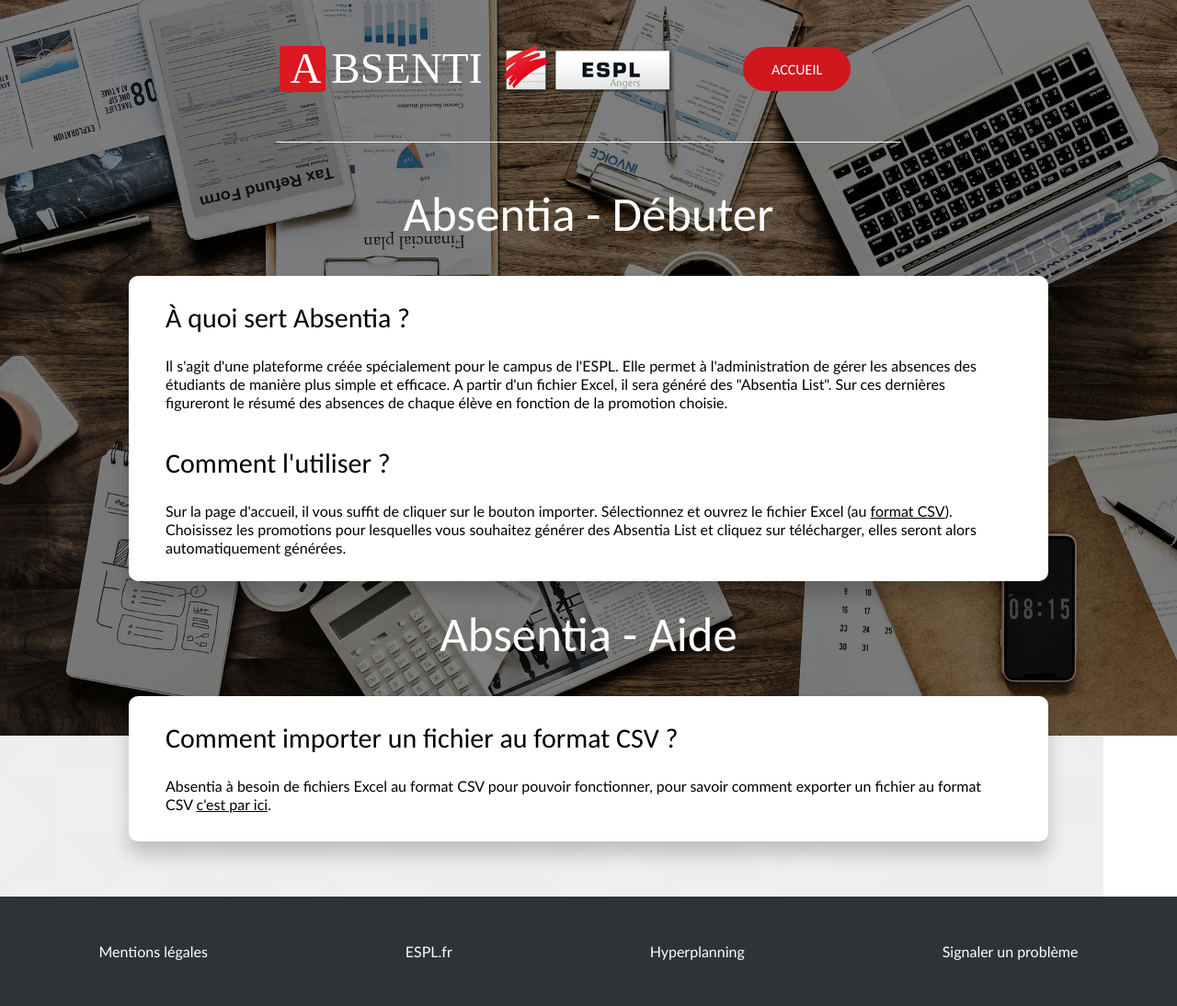
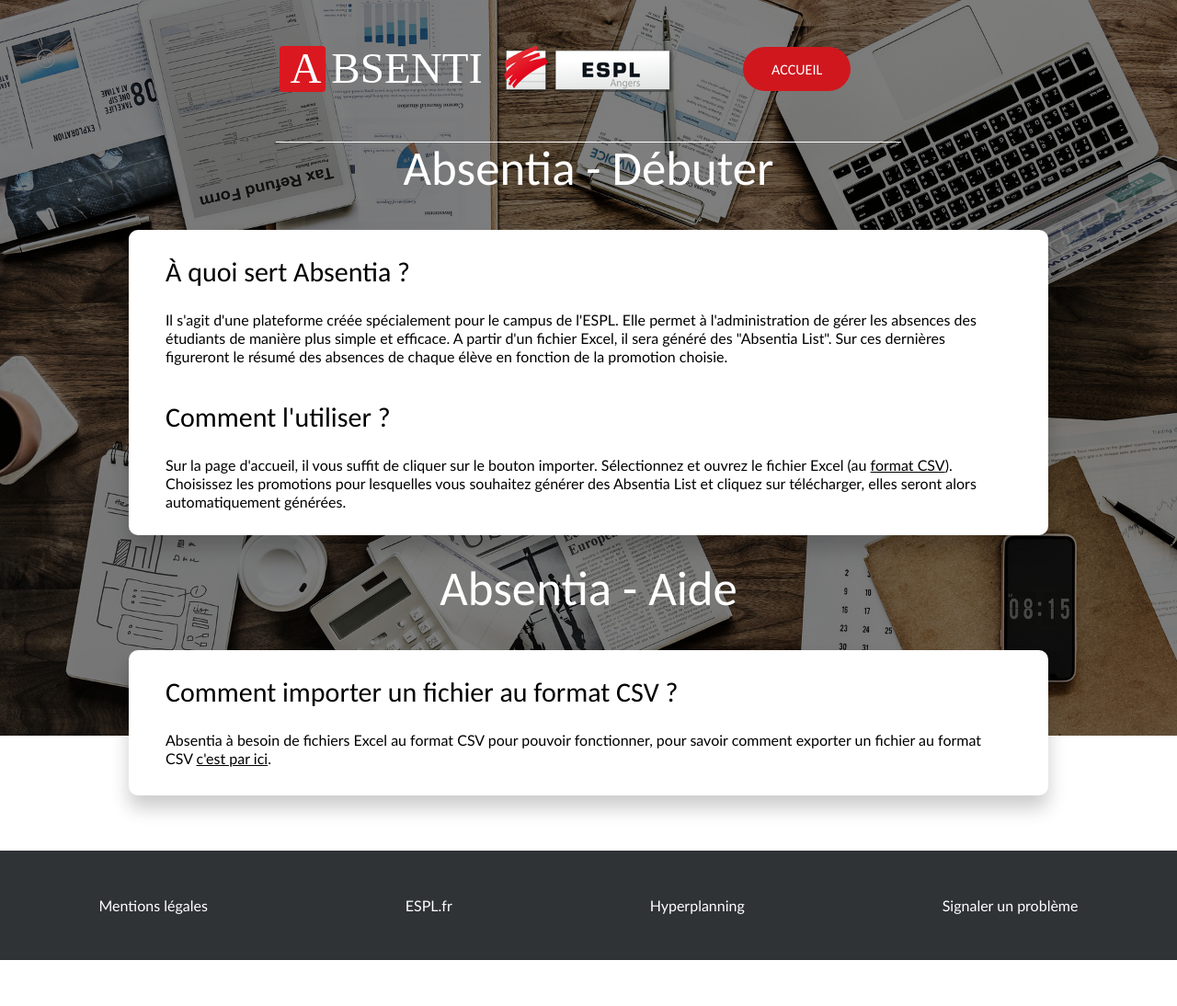
Before and after one commit to TeoConan/Absentia, a PHP site: page /Absentia/help.php in a window 1280 px wide. Shown: the whole page at 92% size. After the commit the page ends 1044 px from the top, so only its background shows below. Run offline with PHP 8.4, Linux system fonts and the light colour scheme.

Commit message:
Changements

```diff
--- a/css/style.css
+++ b/css/style.css
@@ -418,7 +418,6 @@
 .page-help .block-center {
 	display: flex;
 	margin: 0 auto;
-	padding-top: 50px;
 	max-width: 1000px;
     position: inherit;
     top: 0;
@@ -436,12 +435,6 @@
     z-index: 10;
 }
 
-.page-help {
-	background-image: url(../res/material_white.jpg);
-	background-repeat: no-repeat;
-
-
-}
 .page-help > .background{
 	position: absolute;
 	top: 0;
@@ -451,7 +444,7 @@
 	background-image: url("../img/paper.jpg");
 	background-repeat: no-repeat;
 	background-size: cover;
-	z-index: 2;
+	z-index: -1;
 }
 
 .page-help .block-center > .inner {
```
